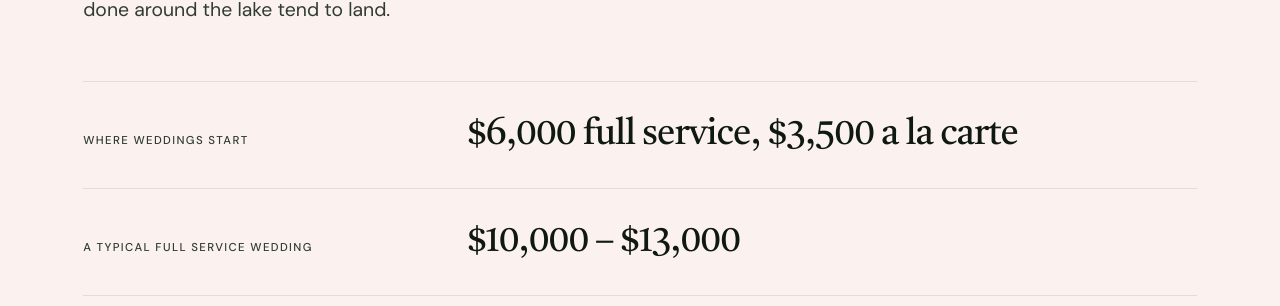
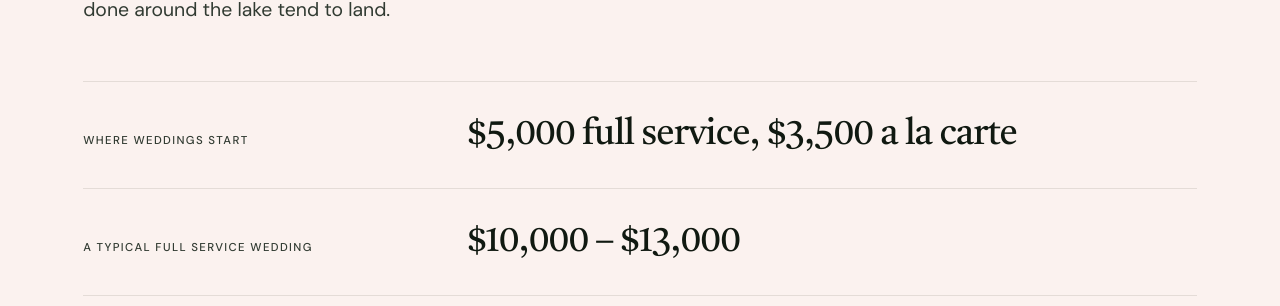
Before and after one commit to jshplhm/goldenflowers, a Jekyll site: the page built from weddings/index.md, in a window 1280 px wide and 900 px high, scrolled down 1355 px. Shown: the part 144-450 px from the top of the window. Built offline with Jekyll 4.4.1, drawn with Linux system fonts in a browser that asks for light colours.

Commit message:
Update site copy in _data/weddings.yml via inline editor

```diff
--- a/_data/weddings.yml
+++ b/_data/weddings.yml
@@ -165,7 +165,7 @@
   # caption = optional second line under the label.
   figures:
     - label: Where weddings start
-      amount: "$6,000 full service, $3,500 a la carte"
+      amount: "$5,000 full service, $3,500 a la carte"
       caption: ""
     - label: A typical full service wedding
       amount: "$10,000 – $13,000"
```
